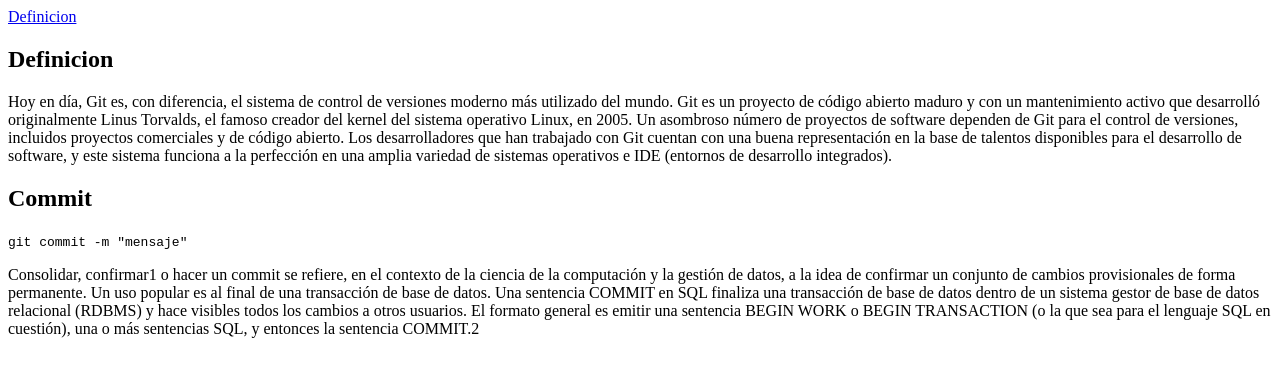
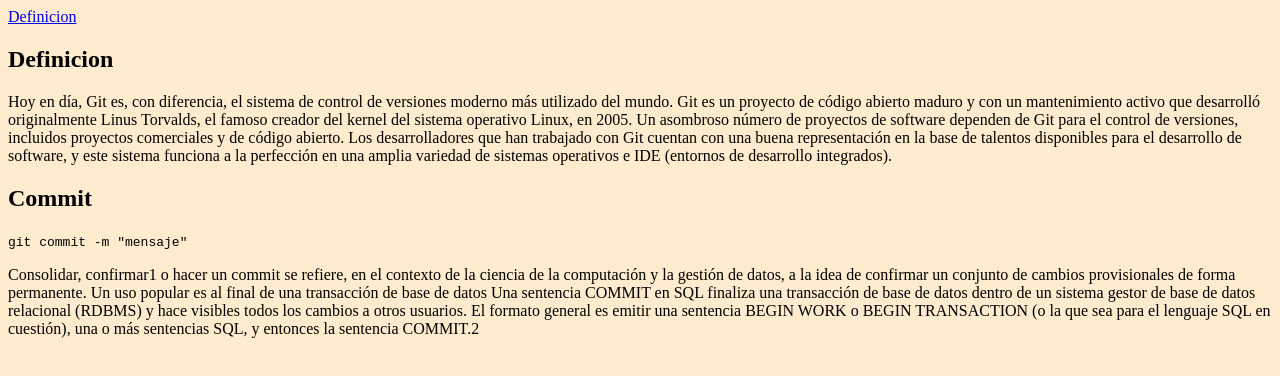
Before and after one commit to cdoller/practicaRepos, a plain HTML site: page index.html in a window 1280 px wide. Drawn offline with Linux system fonts and the light colour scheme.

Commit message:
agregamos style.css

```diff
--- a/index.html
+++ b/index.html
@@ -4,6 +4,7 @@
     <meta charset="UTF-8">
     <meta http-equiv="X-UA-Compatible" content="IE=edge">
     <meta name="viewport" content="width=device-width, initial-scale=1.0">
+    <link rel="stylesheet" href="style.css">
     <title>Repositorios</title>
 </head>
 <body>
@@ -20,10 +21,8 @@
         <section>
             <h1>Commit</h1>
             <code>git commit -m "mensaje"</code>
-            <p>Consolidar, confirmar1 o hacer un commit se refiere, en el contexto de la ciencia de la computación y la gestión de datos, a la idea de confirmar un conjunto de cambios provisionales de forma permanente. Un uso popular es al final de una transacción de base de datos.
-
-                Una sentencia COMMIT en SQL finaliza una transacción de base de datos dentro de un sistema gestor de base de datos relacional (RDBMS) y hace visibles todos los cambios a otros usuarios. El formato general es emitir una sentencia BEGIN WORK o BEGIN TRANSACTION (o la que sea para el lenguaje SQL en cuestión), una o más sentencias SQL, y entonces la sentencia COMMIT.2
-
+            <p>Consolidar, confirmar1 o hacer un commit se refiere, en el contexto de la ciencia de la computación y la gestión de datos, a la idea de confirmar un conjunto de cambios provisionales de forma permanente. Un uso popular es al final de una transacción de base de datos
+            Una sentencia COMMIT en SQL finaliza una transacción de base de datos dentro de un sistema gestor de base de datos relacional (RDBMS) y hace visibles todos los cambios a otros usuarios. El formato general es emitir una sentencia BEGIN WORK o BEGIN TRANSACTION (o la que sea para el lenguaje SQL en cuestión), una o más sentencias SQL, y entonces la sentencia COMMIT.2
             </p>
         </section>
     </main>
--- /dev/null
+++ b/style.css
@@ -0,0 +1,3 @@
+body{
+    background-color: blanchedalmond;
+}
```
